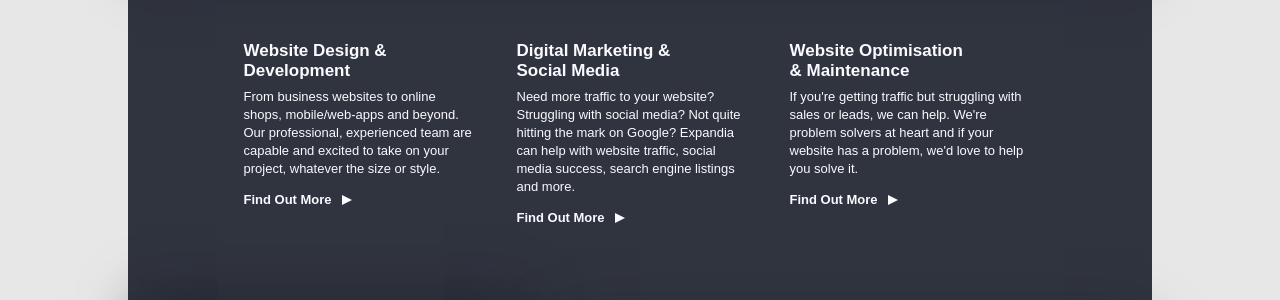
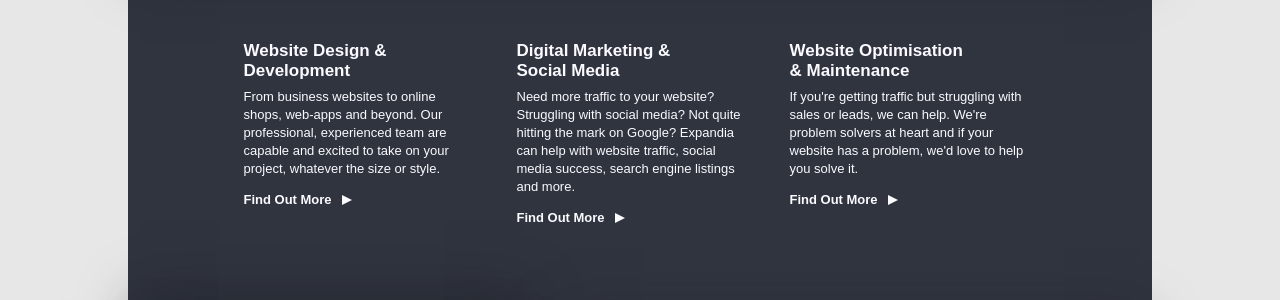
Before and after one commit to expandia/expandia.github.io, a Jekyll site: the page built from _pages/index.html, in a window 1280 px wide and 900 px high, scrolled down 600 px. Shown: the part 171-471 px from the top of the window. Built offline with Jekyll 4.4.1, drawn with Linux system fonts in a browser that asks for light colours.

Commit message:
WDD description copy change
Signed-off-by: samueldsquire <sam_squire@msn.com>

```diff
--- a/_data/services.yml
+++ b/_data/services.yml
@@ -1,6 +1,6 @@
 -
   title: Website Design &amp; Development
-  description: From business websites to online shops, mobile/web-apps and beyond. Our professional, experienced team are capable and excited to take on your project, whatever the size or style.
+  description: From business websites to online shops, web-apps and beyond. Our professional, experienced team are capable and excited to take on your project, whatever the size or style.
   slug: website-design-and-development
   process:
     -
```
Also changed, not shown: 1 other file.
